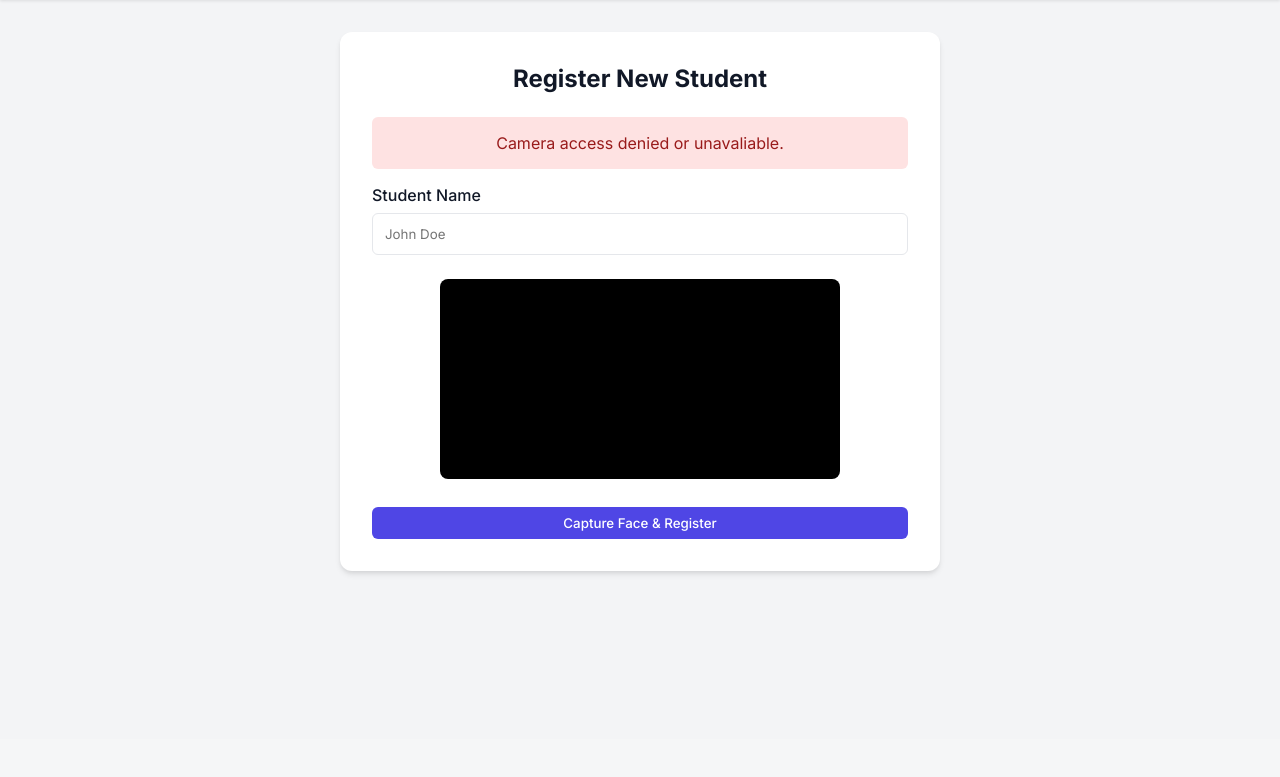
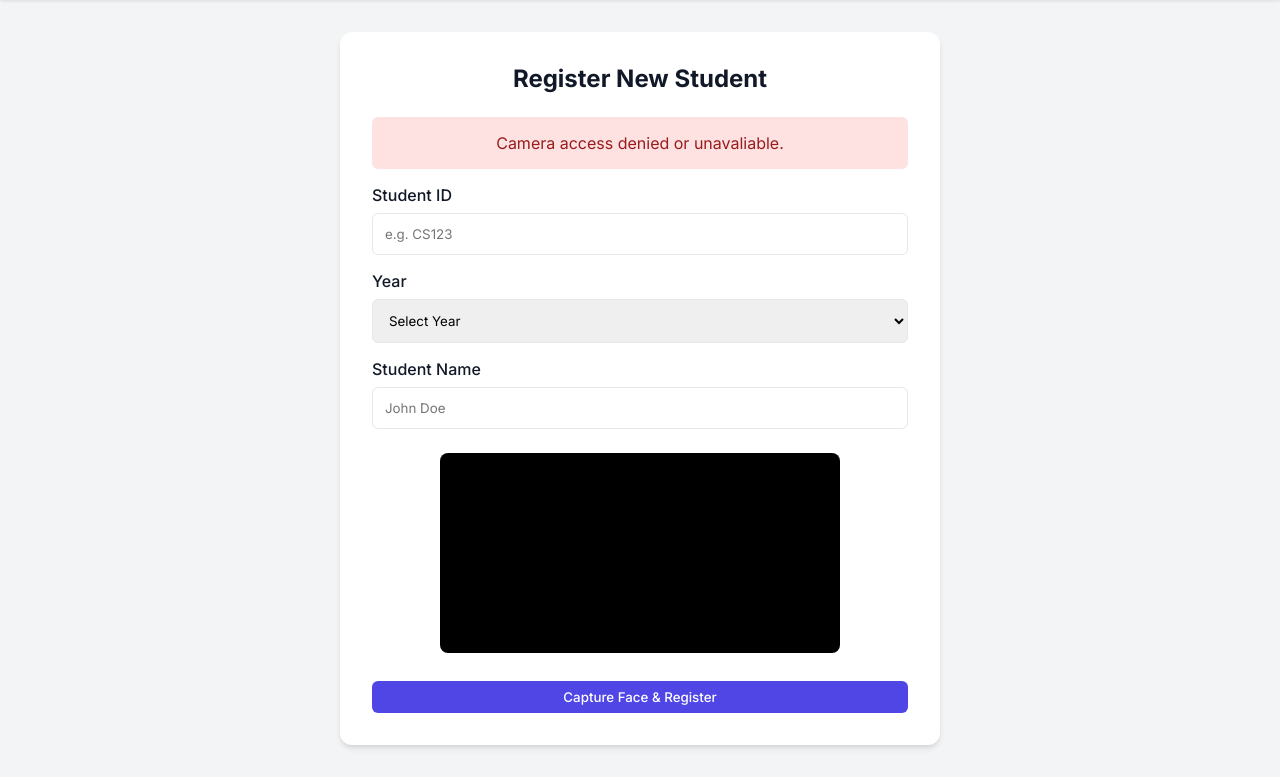
Before and after one commit to Muhammadshan765/FaceAttendence, a Django app: page /register/ in a window 1280 px wide. Shown: the part 61-838 px from the top of the page. Before the commit the page ends 636 px from the top, so only its background shows below. Run offline with Django 4.2, Linux system fonts and the light colour scheme.

Commit message:
add the extra student id and year select in the user register

```diff
--- a/attendance/views.py
+++ b/attendance/views.py
@@ -9,11 +9,17 @@ from .models import Student, Attendance
 from .utils import get_face_encoding, match_face, encoding_to_string, string_to_encoding
 
 def dashboard(request):
-    recent_attendance = Attendance.objects.select_related('student').order_by('-date', '-time')[:10]
+    date_filter = request.GET.get('date')
+    if date_filter:
+        recent_attendance = Attendance.objects.filter(date=date_filter).select_related('student').order_by('-date', '-time')[:10]
+    else:
+        recent_attendance = Attendance.objects.select_related('student').order_by('-date', '-time')[:10]
+
     context = {
         'recent_attendance': recent_attendance,
         'total_students': Student.objects.count(),
-        'today_attendance': Attendance.objects.filter(date=datetime.now().date()).count()
+        'today_attendance': Attendance.objects.filter(date=datetime.now().date()).count(),
+        'selected_date': date_filter or ''
     }
     return render(request, 'attendance/dashboard.html', context)
 
@@ -24,8 +30,12 @@ def recognize(request):
     return render(request, 'attendance/recognize.html')
 
 def history(request):
-    attendance_records = Attendance.objects.select_related('student').order_by('-date', '-time')
-    return render(request, 'attendance/history.html', {'records': attendance_records})
+    date_filter = request.GET.get('date')
+    if date_filter:
+        attendance_records = Attendance.objects.filter(date=date_filter).select_related('student').order_by('-date', '-time')
+    else:
+        attendance_records = Attendance.objects.select_related('student').order_by('-date', '-time')
+    return render(request, 'attendance/history.html', {'records': attendance_records, 'selected_date': date_filter or ''})
 
 @csrf_exempt
 def register_face(request):
@@ -33,18 +43,20 @@ def register_face(request):
         try:
             data = json.loads(request.body)
             name = data.get('name')
+            student_id = data.get('student_id')
+            year = data.get('year')
             image_b64 = data.get('image')
 
-            if not name or not image_b64:
-                return JsonResponse({'status': 'error', 'message': 'Name and image are required'})
+            if not name or not student_id or not year or not image_b64:
+                return JsonResponse({'status': 'error', 'message': 'Name, Student ID, Year, and Image are required'})
 
             encoding, error = get_face_encoding(image_b64)
             if error:
                 return JsonResponse({'status': 'error', 'message': error})
 
             # Check if user already exists
-            if Student.objects.filter(name=name).exists():
-                return JsonResponse({'status': 'error', 'message': 'Student with this name already exists'})
+            if Student.objects.filter(student_id=student_id).exists():
+                return JsonResponse({'status': 'error', 'message': 'Student with this ID already exists'})
 
             # Check if face already exists
             students = list(Student.objects.all())
@@ -53,13 +65,13 @@ def register_face(request):
                 match_idx = match_face(encoding, known_encodings)
                 if match_idx is not None:
                     matched_student = students[match_idx]
-                    return JsonResponse({'status': 'error', 'message': f'Face already registered to {matched_student.name}'})
+                    return JsonResponse({'status': 'error', 'message': f'Face already registered to {matched_student.name} ({matched_student.student_id})'})
 
             # Save to DB
             encoding_str = encoding_to_string(encoding)
-            Student.objects.create(name=name, face_encoding=encoding_str)
+            Student.objects.create(name=name, student_id=student_id, year=year, face_encoding=encoding_str)
 
-            return JsonResponse({'status': 'success', 'message': f'Successfully registered {name}'})
+            return JsonResponse({'status': 'success', 'message': f'Successfully registered {name} ({student_id})'})
 
         except Exception as e:
             return JsonResponse({'status': 'error', 'message': str(e)})
@@ -121,10 +133,21 @@ def export_csv(request):
     response['Content-Disposition'] = 'attachment; filename="attendance_records.csv"'
 
     writer = csv.writer(response)
-    writer.writerow(['Name', 'Date', 'Time'])
+    writer.writerow(['Student ID', 'Name', 'Year', 'Date', 'Time'])
 
-    attendance_records = Attendance.objects.select_related('student').order_by('-date', '-time')
+    date_filter = request.GET.get('date')
+    if date_filter:
+        attendance_records = Attendance.objects.filter(date=date_filter).select_related('student').order_by('-date', '-time')
+    else:
+        attendance_records = Attendance.objects.select_related('student').order_by('-date', '-time')
+
     for record in attendance_records:
-        writer.writerow([record.student.name, record.date, record.time])
+        writer.writerow([
+            record.student.student_id or 'N/A',
+            record.student.name,
+            record.student.year or 'N/A',
+            record.date.strftime('%d %b %Y') if record.date else 'N/A',
+            record.time.strftime('%I:%M %p') if record.time else 'N/A'
+        ])
 
     return response
--- a/manage.py
+++ b/manage.py
@@ -5,6 +5,8 @@ import sys
 
 def main():
     """Run administrative tasks."""
+    os.environ['TF_CPP_MIN_LOG_LEVEL'] = '2'
+    os.environ['TF_ENABLE_ONEDNN_OPTS'] = '0'
     os.environ.setdefault('DJANGO_SETTINGS_MODULE', 'core.settings')
     try:
         from django.core.management import execute_from_command_line
--- a/templates/attendance/register.html
+++ b/templates/attendance/register.html
@@ -7,6 +7,19 @@
     <div id="alertBox" class="alert"></div>
 
     <div style="margin-bottom: 1.5rem; text-align: left;">
+        <label for="studentId" style="display: block; margin-bottom: 0.5rem; font-weight: 500;">Student ID</label>
+        <input type="text" id="studentId" placeholder="e.g. CS123"
+               style="width: 100%; padding: 0.75rem; border: 1px solid var(--border); border-radius: 6px; margin-bottom: 1rem;">
+
+        <label for="studentYear" style="display: block; margin-bottom: 0.5rem; font-weight: 500;">Year</label>
+        <select id="studentYear" style="width: 100%; padding: 0.75rem; border: 1px solid var(--border); border-radius: 6px; margin-bottom: 1rem;">
+            <option value="">Select Year</option>
+            <option value="1st Year">1st Year</option>
+            <option value="2nd Year">2nd Year</option>
+            <option value="3rd Year">3rd Year</option>
+            <option value="4th Year">4th Year</option>
+        </select>
+
         <label for="studentName" style="display: block; margin-bottom: 0.5rem; font-weight: 500;">Student Name</label>
         <input type="text" id="studentName" placeholder="John Doe"
                style="width: 100%; padding: 0.75rem; border: 1px solid var(--border); border-radius: 6px;">
@@ -27,6 +40,8 @@
     const canvas = document.getElementById('canvas');
     const captureBtn = document.getElementById('captureBtn');
     const studentNameInput = document.getElementById('studentName');
+    const studentIdInput = document.getElementById('studentId');
+    const studentYearSelect = document.getElementById('studentYear');
     const alertBox = document.getElementById('alertBox');
 
     // Access webcam
@@ -46,8 +61,11 @@
 
     captureBtn.addEventListener('click', async () => {
         const name = studentNameInput.value.trim();
-        if (!name) {
-            showAlert('error', 'Please enter student name');
+        const studentId = studentIdInput.value.trim();
+        const year = studentYearSelect.value;
+
+        if (!studentId || !year || !name) {
+            showAlert('error', 'Please fill in Student ID, Year, and Name.');
             return;
         }
 
@@ -68,7 +86,7 @@
             const response = await fetch('/api/register_face/', {
                 method: 'POST',
                 headers: { 'Content-Type': 'application/json' },
-                body: JSON.stringify({ name: name, image: imageData })
+                body: JSON.stringify({ name: name, student_id: studentId, year: year, image: imageData })
             });
 
             const data = await response.json();
@@ -76,6 +94,8 @@
             if (data.status === 'success') {
                 showAlert('success', data.message);
                 studentNameInput.value = '';
+                studentIdInput.value = '';
+                studentYearSelect.value = '';
             } else {
                 showAlert('error', data.message);
             }
```
Also changed, not shown: attendance/admin.py (+5 -4 lines), attendance/models.py (+8 -0 lines), templates/attendance/dashboard.html (+12 -1 lines), templates/attendance/history.html (+12 -1 lines), attendance/migrations/0003_student_student_id_student_year.py (added), db.sqlite3.
